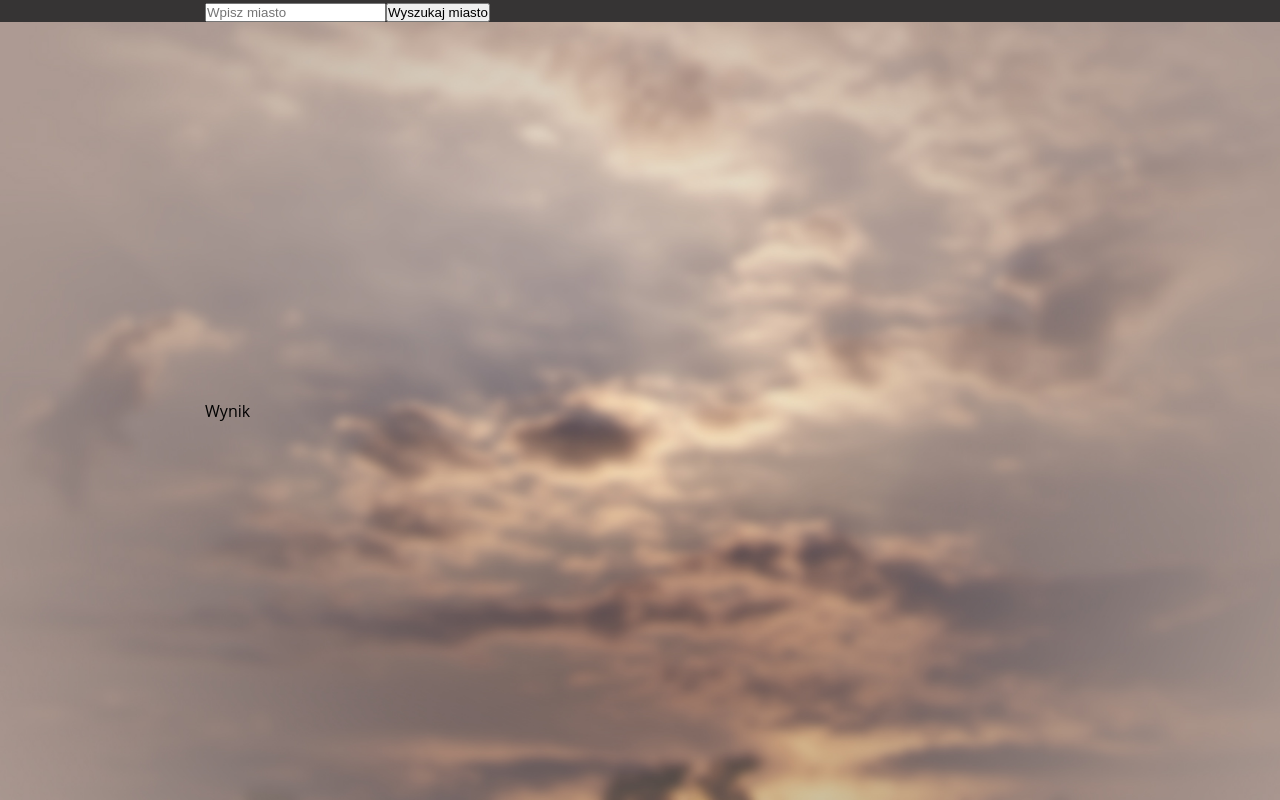
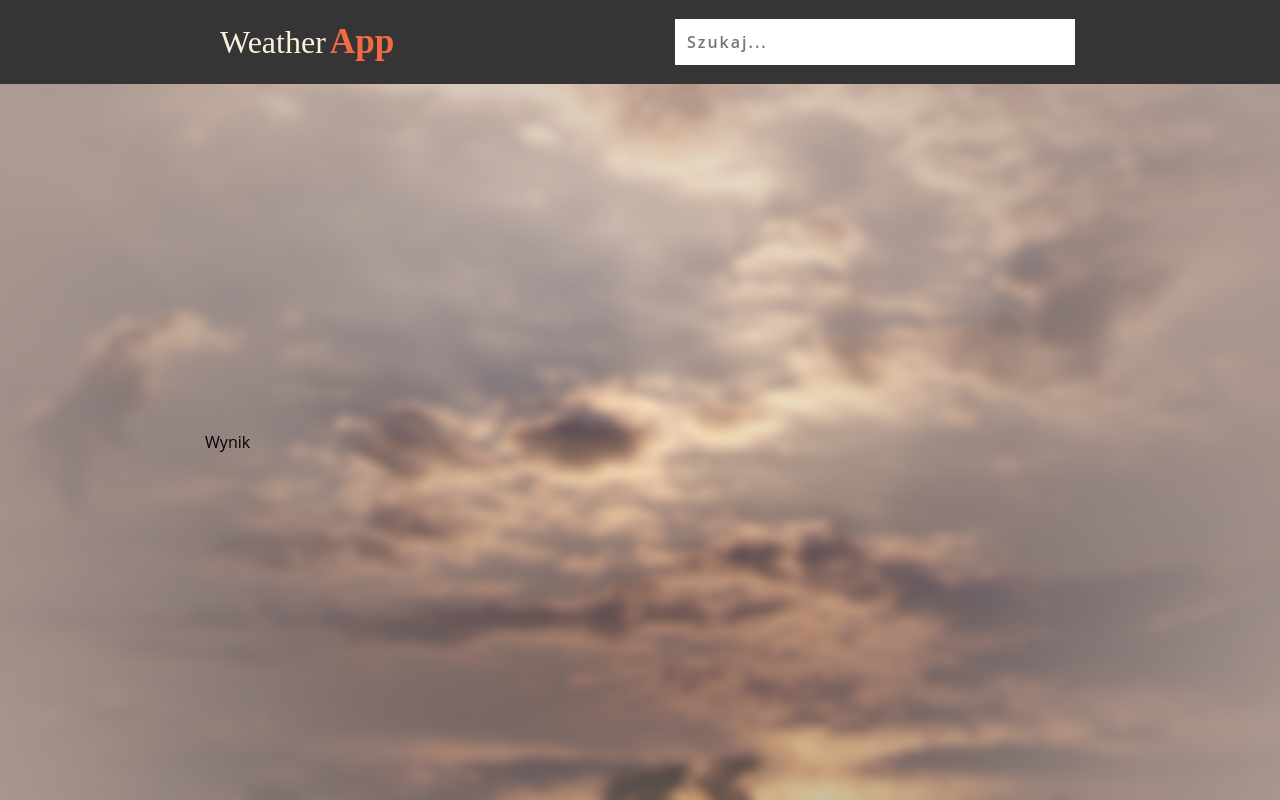
Before and after one commit to JacekGrochowina/weather-app-2, a React (Create React App) app: page / in a window 1280 px wide. Built offline with nearby package versions, Linux system fonts and the light colour scheme.

Commit message:
add logo

```diff
--- a/src/components/Form.js
+++ b/src/components/Form.js
@@ -2,15 +2,18 @@ import React from 'react';
 
 const Form = props => {
     return (
-        <div>
-            <form onSubmit={props.submit}>
+        <div className="form">
+            <div className="logo">
+                <h1>Weather<span>App</span></h1>
+            </div>
+
+            <form>
                 <input
                     type="text"
                     value={props.value}
                     onChange={props.change}
-                    placeholder="Wpisz miasto"
+                    placeholder="Szukaj..."
                 />
-                <button>Wyszukaj miasto</button>
             </form>
         </div>
     );
```
